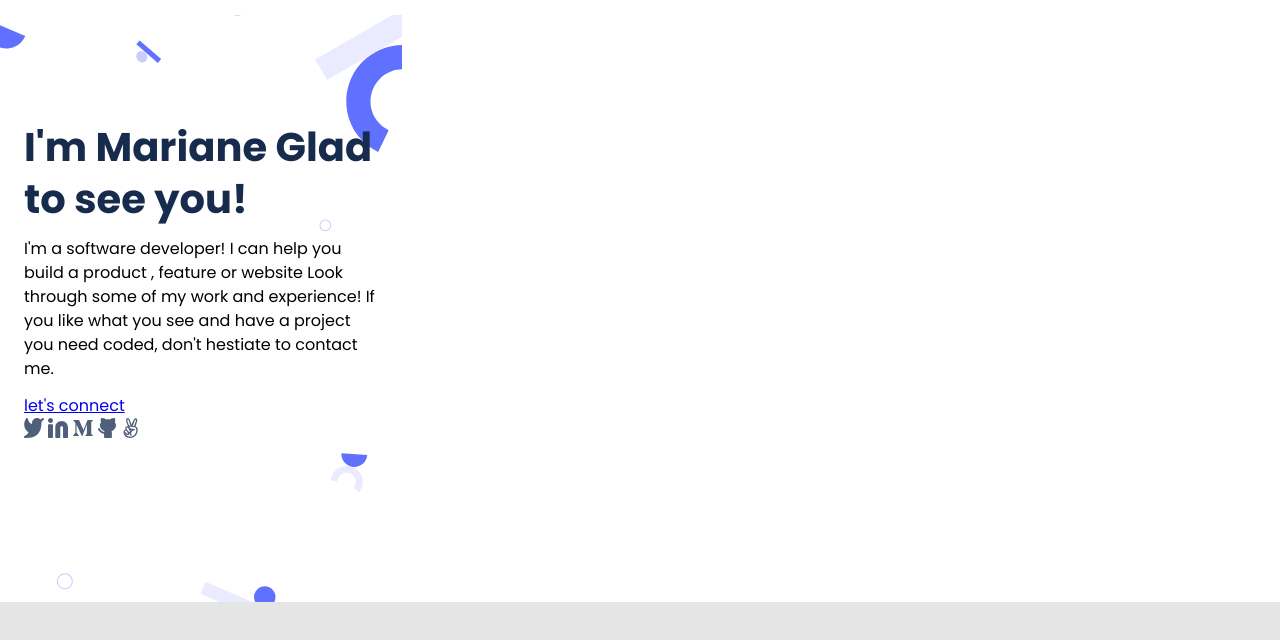
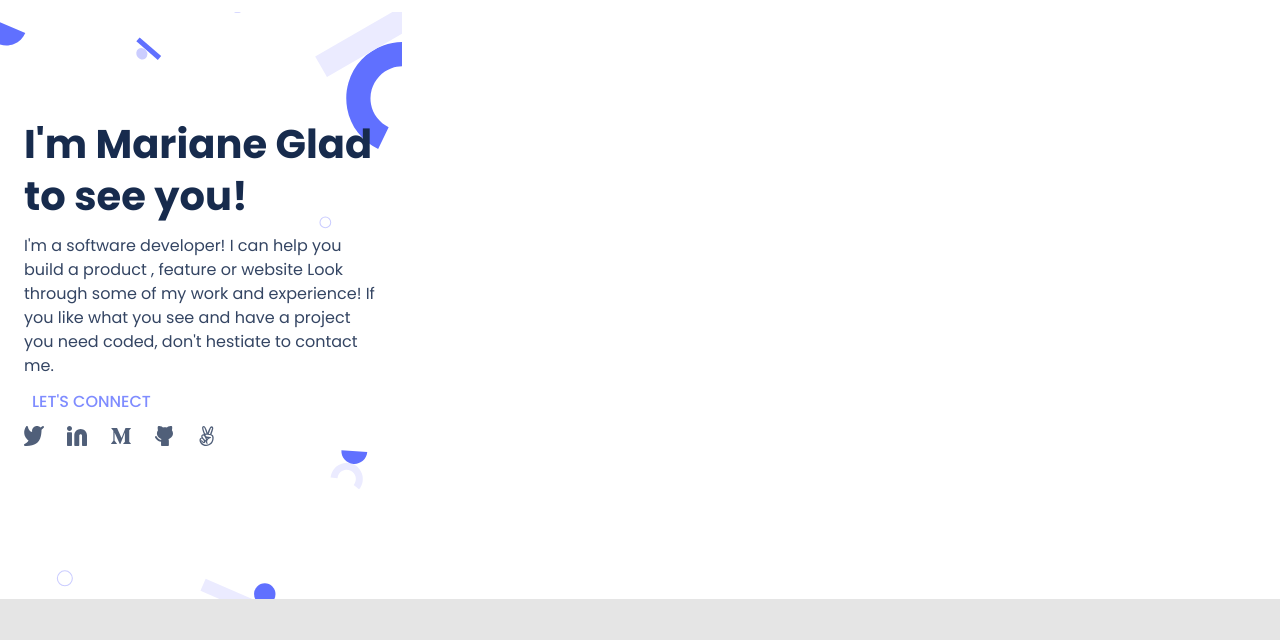
Before and after one commit to SirriCelles/portfolio, a website: page index.html in a window 1280 px wide. Shown: the part 72-712 px from the top of the page. Drawn offline with Linux system fonts and the light colour scheme.

Commit message:
icon placement complete

```diff
--- a/sass/_base.scss
+++ b/sass/_base.scss
@@ -10,7 +10,8 @@
 
   --color-border: #DFE1E6;
   --color-header-text: #172B4D;
-  --color-primary-text: #344563;
+  --color-text: #344563;
+  --color-primary-text: #7F8CFF;
 }
 
 // screen sizes
@@ -58,8 +59,10 @@ body{
   font-size: 1.6rem;
   font-weight: 400;
   font-family: 'Poppins', sans-serif;
+  line-height: 2.4rem;
 }
 
 p{
   line-height: 2.4rem;
+  color: var(--color-text);
 }
--- a/sass/_components.scss
+++ b/sass/_components.scss
@@ -67,18 +67,22 @@
 
   &__text{
     margin: 1.2rem 0;
-    font-size: 1.6rem;
   }
 
   &__link {
-
+    text-transform: uppercase;
+    color: var(--color-primary-text);
+    cursor: pointer;
+    text-decoration: none;
+    font-weight: 500;
+    margin: 0 .8rem;
   }
 
   &__social-media{
-
+    margin: 1.2rem 0;
   }
 
   &__icon {
-
+    margin-right: 1.9rem;
   }
 }
```
Also changed, not shown: css/style.css.
